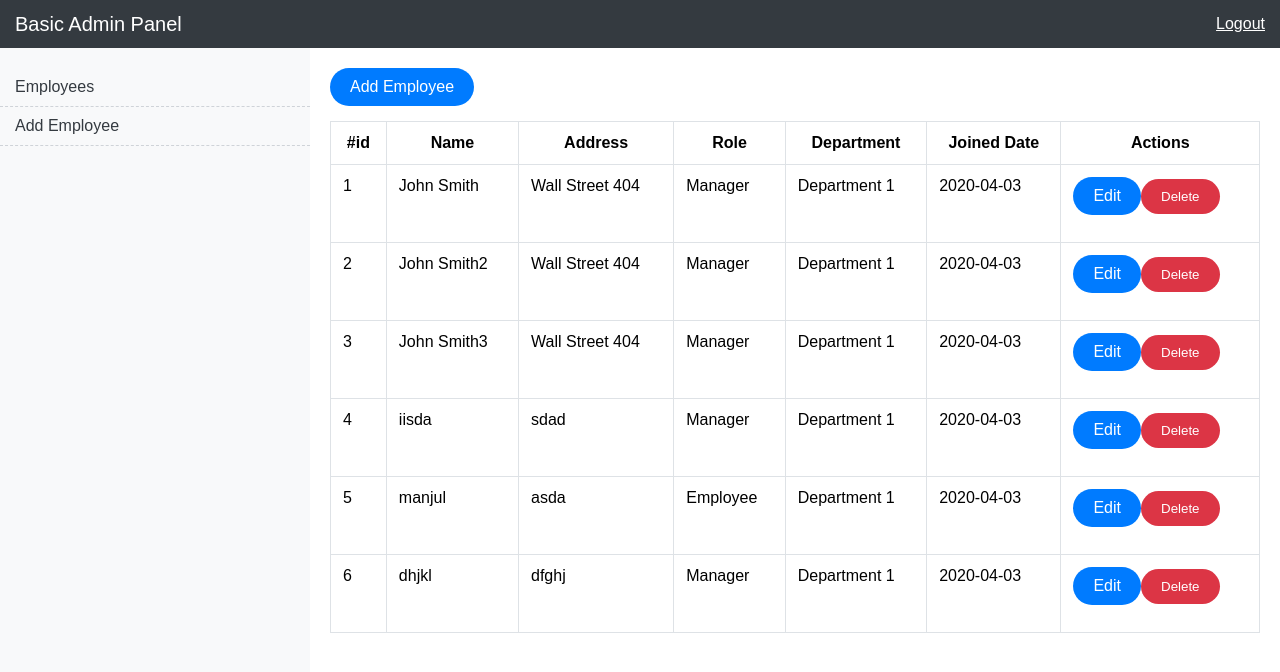
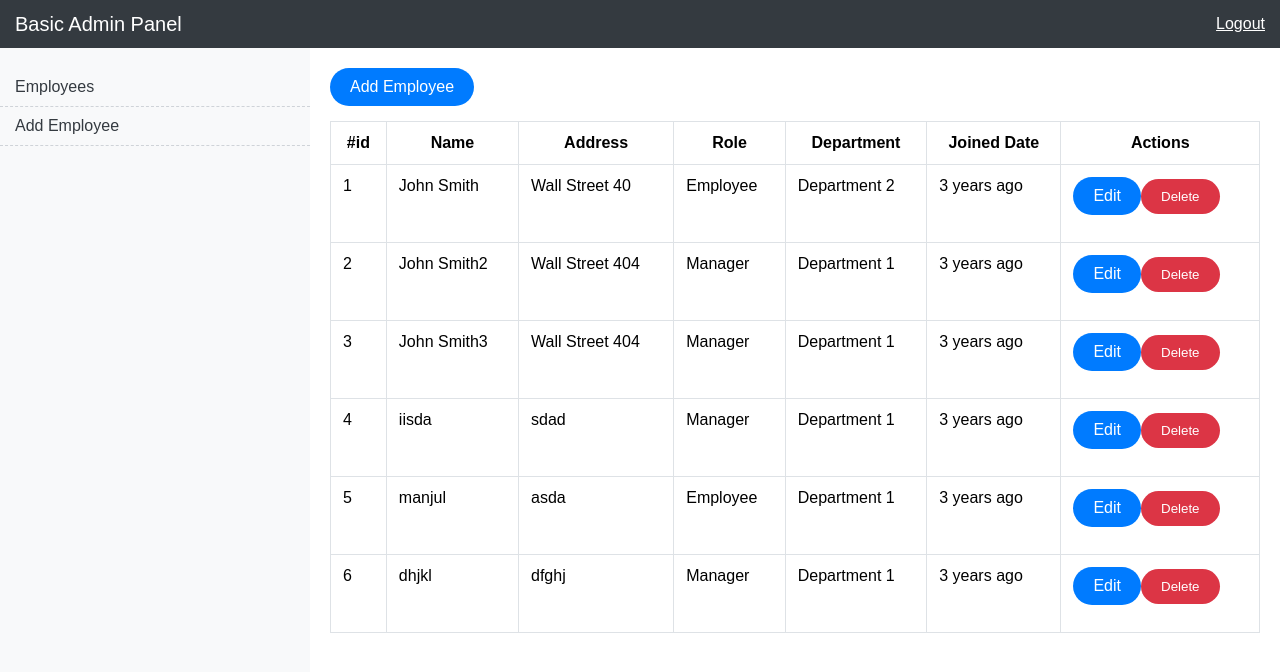
Before and after one commit to Tamrakar182/vue-crud2, a Vue app: page /admin/employees in a window 1280 px wide. Shown: the top 672 px of the page. Built offline with nearby package versions, Linux system fonts and the light colour scheme; data requests are answered from the project's data file.

Commit message:
added time ago

```diff
--- a/data/db.json
+++ b/data/db.json
@@ -1,12 +1,12 @@
 {
   "employees": [
     {
-      "id": 1,
       "name": "John Smith",
-      "address": "Wall Street 404",
-      "department": "Department 1",
-      "role": "Manager",
-      "date": "2020-04-03"
+      "address": "Wall Street 40",
+      "department": "Department 2",
+      "role": "Employee",
+      "date": "2020-04-08",
+      "id": 1
     },
     {
       "id": 2,
@@ -15,7 +15,6 @@
       "department": "Department 1",
       "role": "Manager",
       "date": "2020-04-03"
-
     },
     {
       "id": 3,
@@ -24,7 +23,6 @@
       "department": "Department 1",
       "role": "Manager",
       "date": "2020-04-03"
-
     },
     {
       "name": "iisda",
--- a/src/pages/admin/Employees.vue
+++ b/src/pages/admin/Employees.vue
@@ -17,12 +17,12 @@
 
 	<tbody>
 	  <tr v-for="employee in employees" :key="employee.id" >
-		<td>{{employee.id}}</td>
-		<td>{{employee.name}}</td>
-		<td>{{employee.address}}</td>
-		<td>{{employee.role}}</td>
-		<td>{{employee.department}}</td>
-		<td>{{employee.date}}</td>
+		<td>{{ employee.id }}</td>
+		<td>{{ employee.name }}</td>
+		<td>{{ employee.address }}</td>
+		<td>{{ employee.role }}</td>
+		<td>{{ employee.department }}</td>
+		<td>{{ moment(employee.date).fromNow() }}</td>
 		<td>
 		<router-link :to="{name: 'EmployeeEdit', params: {id:employee.id}}" class="btn">Edit</router-link>
 		<button @click="del(employee.id)" class="btn btn-del">Delete</button>
@@ -59,7 +59,8 @@ export default {
 
 	  employees.value = employees.value.filter( p => p.id !== id);
 	}
-	return { employees, del }
+
+	return { employees, del, moment }
   }
 }
 
```
